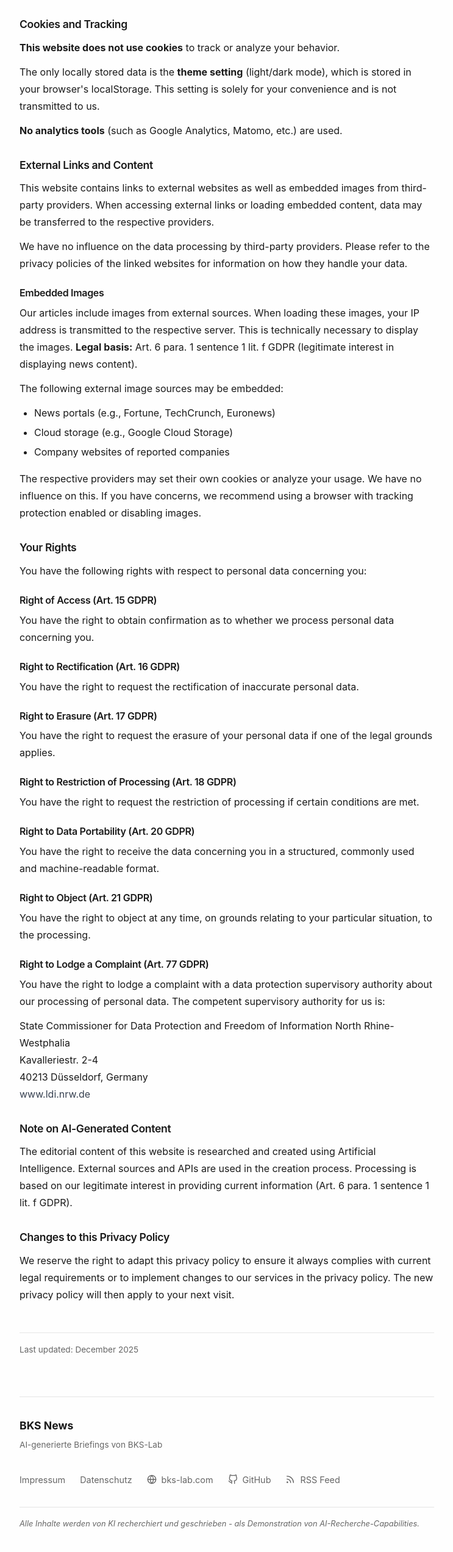
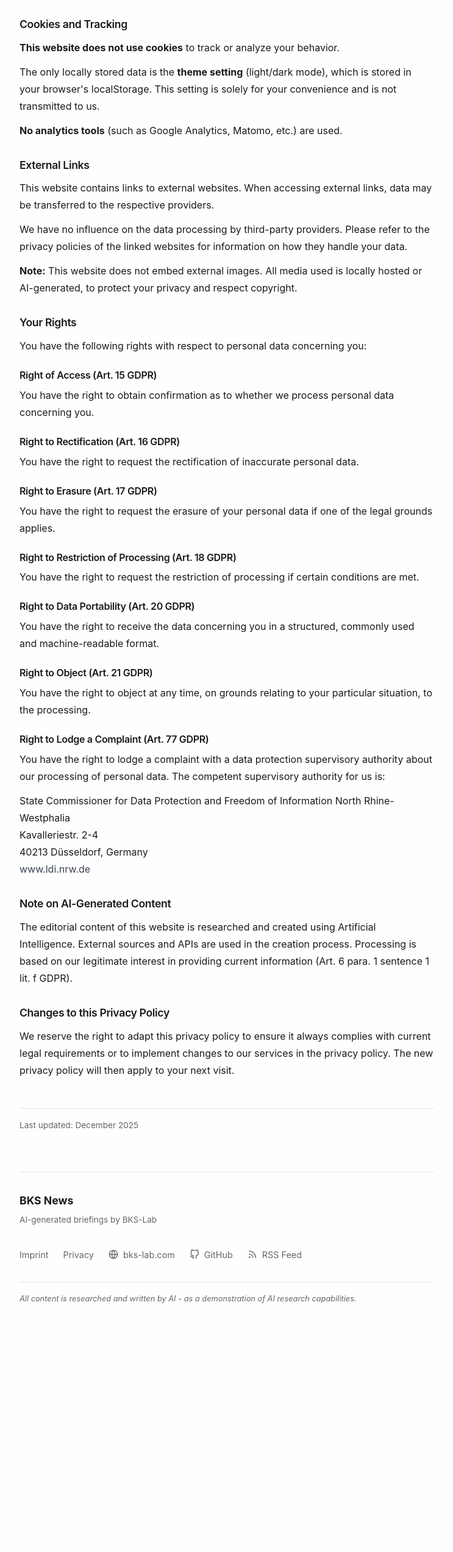
Before and after one commit to bks-lab/bks-news, an Astro site: page /bks-news/en/privacy in a window 1280 px wide. Shown: the part 1561-4106 px from the top of the page at 61% size, without its empty margins (268-1011 px from the left). After the commit the page ends 3774 px from the top, so only its background shows below. Built offline with nearby package versions, Linux system fonts and the light colour scheme; Astro itself is replaced by a stand-in of ours.

Commit message:
fix: update privacy policies after removing external images
- Remove 'Embedded Images' section from DE/EN privacy pages
- Add note that no external images are embedded
- Localize footer links for EN version
- Footer now shows correct legal page links per language

```diff
--- a/src/components/Footer.astro
+++ b/src/components/Footer.astro
@@ -1,16 +1,26 @@
 ---
+import type { Language } from '../i18n/translations';
+
+interface Props {
+  lang?: Language;
+}
+
+const { lang = 'de' } = Astro.props;
+
+const isEn = lang === 'en';
+const basePath = isEn ? '/bks-news/en' : '/bks-news';
 ---
 
 <footer class="site-footer">
   <div class="footer-content">
     <div class="footer-brand">
       <strong>BKS News</strong>
-      <span>AI-generierte Briefings von BKS-Lab</span>
+      <span>{isEn ? 'AI-generated briefings by BKS-Lab' : 'AI-generierte Briefings von BKS-Lab'}</span>
     </div>
 
     <div class="footer-links">
-      <a href="/bks-news/impressum/">Impressum</a>
-      <a href="/bks-news/datenschutz/">Datenschutz</a>
+      <a href={isEn ? '/bks-news/en/imprint/' : '/bks-news/impressum/'}>{isEn ? 'Imprint' : 'Impressum'}</a>
+      <a href={isEn ? '/bks-news/en/privacy/' : '/bks-news/datenschutz/'}>{isEn ? 'Privacy' : 'Datenschutz'}</a>
       <a href="https://bks-lab.com" target="_blank" rel="noopener">
         <svg xmlns="http://www.w3.org/2000/svg" width="16" height="16" viewBox="0 0 24 24" fill="none" stroke="currentColor" stroke-width="2" stroke-linecap="round" stroke-linejoin="round">
           <circle cx="12" cy="12" r="10"/>
@@ -37,7 +47,7 @@
   </div>
 
   <div class="footer-note">
-    <p>Alle Inhalte werden von KI recherchiert und geschrieben - als Demonstration von AI-Recherche-Capabilities.</p>
+    <p>{isEn ? 'All content is researched and written by AI - as a demonstration of AI research capabilities.' : 'Alle Inhalte werden von KI recherchiert und geschrieben - als Demonstration von AI-Recherche-Capabilities.'}</p>
   </div>
 </footer>
 
--- a/src/layouts/Base.astro
+++ b/src/layouts/Base.astro
@@ -440,7 +440,7 @@ const skipLinkText = lang === 'en' ? 'Skip to content' : 'Zum Inhalt springen';
         </div>
       </header>
       <slot />
-      <Footer />
+      <Footer lang={lang} />
     </main>
 
     <!-- Lazy loading for images -->
--- a/src/pages/en/privacy.astro
+++ b/src/pages/en/privacy.astro
@@ -84,28 +84,15 @@ const lang = 'en';
     </section>
 
     <section>
-      <h2>External Links and Content</h2>
+      <h2>External Links</h2>
       <p>
-        This website contains links to external websites as well as embedded images from third-party providers. When accessing external links or loading embedded content, data may be transferred to the respective providers.
+        This website contains links to external websites. When accessing external links, data may be transferred to the respective providers.
       </p>
       <p>
         We have no influence on the data processing by third-party providers. Please refer to the privacy policies of the linked websites for information on how they handle your data.
       </p>
-
-      <h3>Embedded Images</h3>
       <p>
-        Our articles include images from external sources. When loading these images, your IP address is transmitted to the respective server. This is technically necessary to display the images. <strong>Legal basis:</strong> Art. 6 para. 1 sentence 1 lit. f GDPR (legitimate interest in displaying news content).
-      </p>
-      <p>
-        The following external image sources may be embedded:
-      </p>
-      <ul>
-        <li>News portals (e.g., Fortune, TechCrunch, Euronews)</li>
-        <li>Cloud storage (e.g., Google Cloud Storage)</li>
-        <li>Company websites of reported companies</li>
-      </ul>
-      <p>
-        The respective providers may set their own cookies or analyze your usage. We have no influence on this. If you have concerns, we recommend using a browser with tracking protection enabled or disabling images.
+        <strong>Note:</strong> This website does not embed external images. All media used is locally hosted or AI-generated, to protect your privacy and respect copyright.
       </p>
     </section>
 
```
Also changed, not shown: src/pages/datenschutz.astro (+3 -16 lines).
